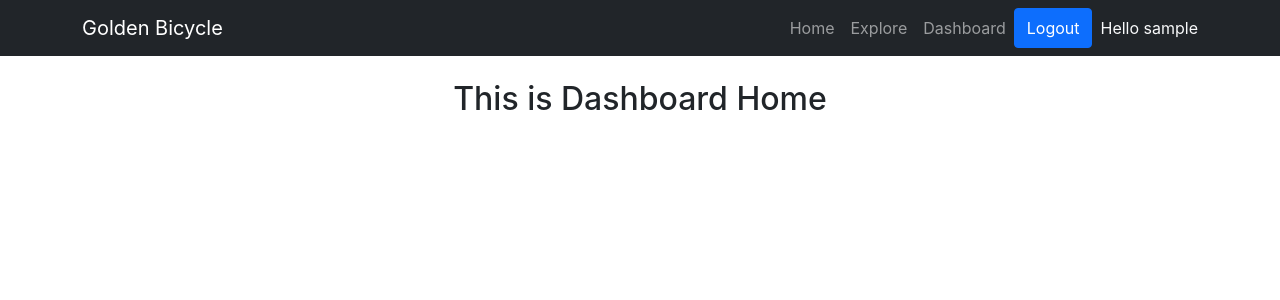
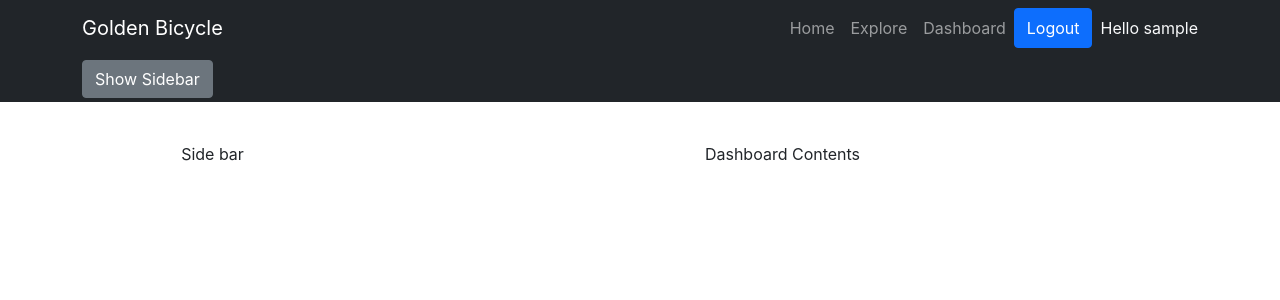
Before and after one commit to tr-folio/golden-bicycle-client-side, a React (Create React App) app: page /dashboard in a window 1280 px wide. Shown: the top 300 px of the page. Built offline with nearby package versions, Linux system fonts and the light colour scheme; no server answers; sample sign-in values are in the browser's storage.

Commit message:
some bugs of dashboard home fixed

```diff
--- /dev/null
+++ b/src/Pages/DashBoard/DHome/DashboardHome.css
@@ -0,0 +1,10 @@
+.custom-columns {
+    display: block;
+}
+
+/* media queries */
+@media only screen and (max-width: 992px) {
+    .custom-columns {
+        display: none;
+    }
+}
--- a/src/Pages/DashBoard/DHome/DashboardHome.js
+++ b/src/Pages/DashBoard/DHome/DashboardHome.js
@@ -1,12 +1,38 @@
 import React from 'react';
+import { Button, Col, Container, Row } from 'react-bootstrap';
 import Header from '../../Shared/Header/Header';
+import './DashboardHome.css';
 
 const DashboardHome = () => {
+    const sideBar = document.getElementById('side-bar');
+
+    const showSideBar = () => {
+        sideBar.style.display = 'block';
+    }
+    const hideSideBar = () => {
+        sideBar.style.display = 'none';
+    }
+
     return (
         <div>
             <Header></Header>
+            <div className="mb-3 bg-dark py-1">
+                <Container className="d-flex justify-content-between">
+                    <Button variant="secondary" onClick={showSideBar}>Show Sidebar</Button>
+                    <Button variant="secondary" onClick={hideSideBar} className="d-lg-none">Hide Sidebar</Button>
+                </Container>
+            </div>
             <br/>
-            <h2>This is Dashboard Home</h2>
+            <Container>
+                <Row>
+                    <Col xs="12" lg="3" id="side-bar" className="custom-columns">
+                        Side bar
+                    </Col>
+                    <Col xs="12" lg="9">
+                        Dashboard Contents
+                    </Col>
+                </Row>
+            </Container>
         </div>
     );
 };
```
